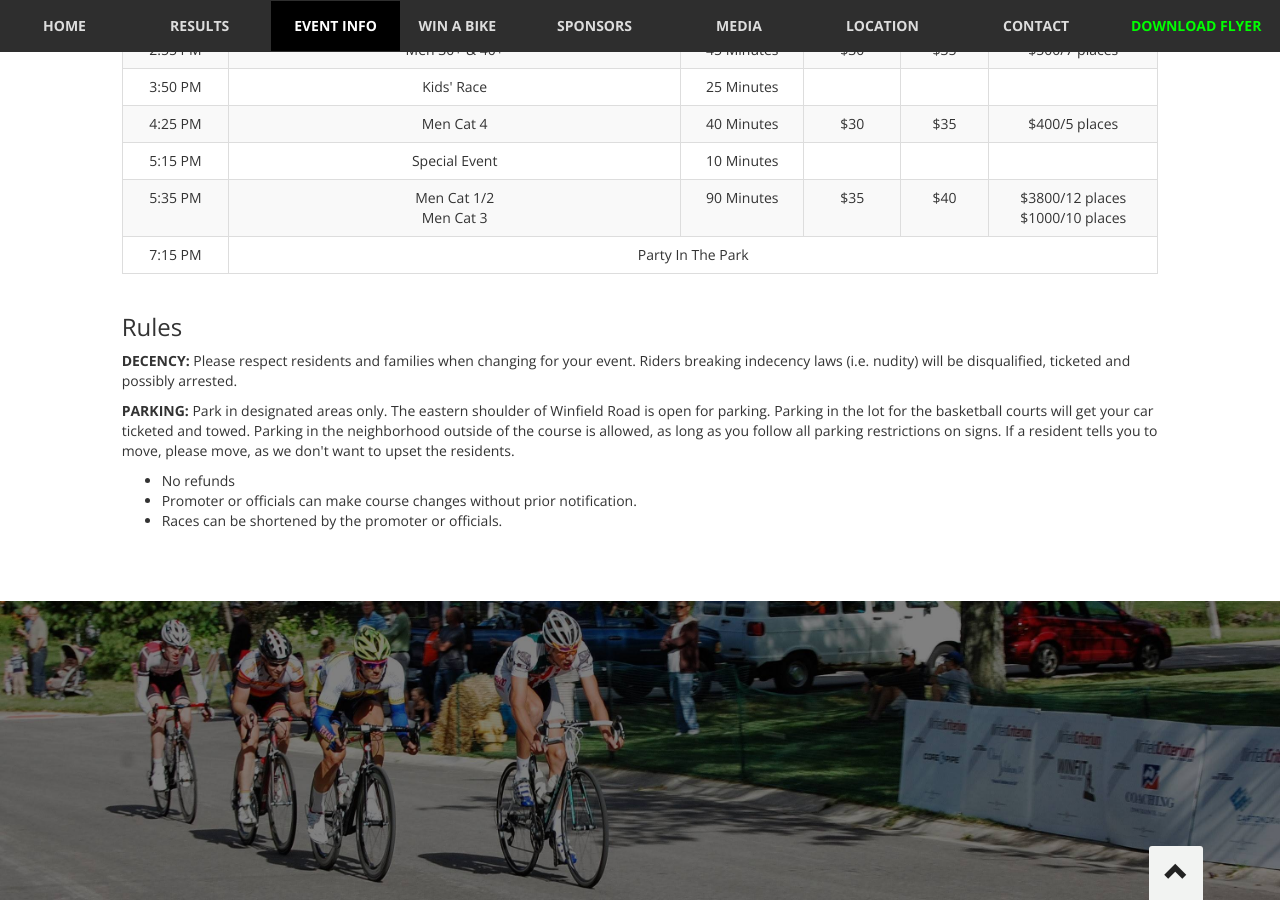
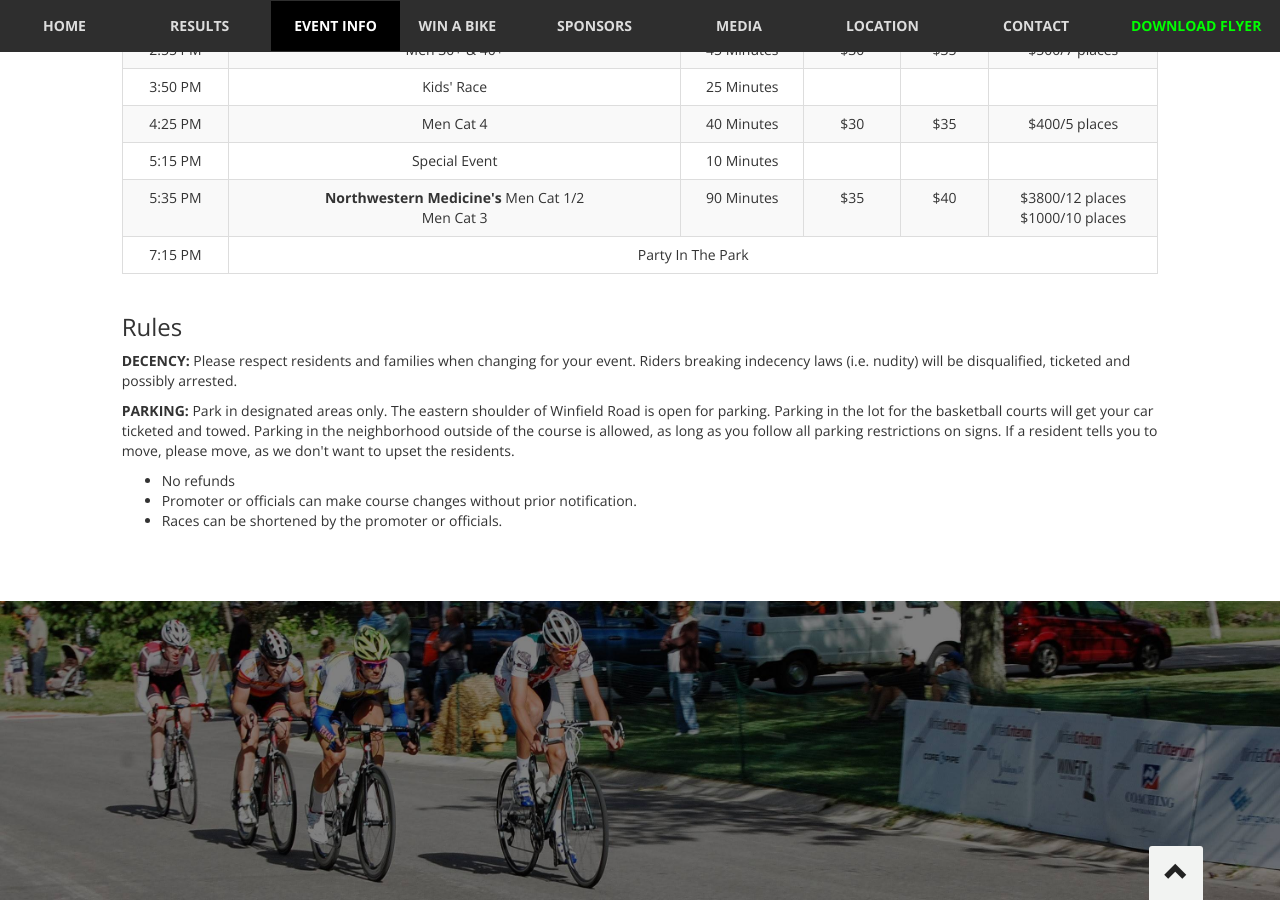
Before and after one commit to winfieldcriterium/winfieldcriterium.github.io, a Jekyll site: the page built from index.html, in a window 1280 px wide and 900 px high, scrolled down 4221 px. Built offline with Jekyll 4.4.1, drawn with Linux system fonts in a browser that asks for light colours; nearby versions of some CDN libraries; Markdown is read by kramdown in place of the engine named in the settings.

Commit message:
add Northwestern Medicine as sponsor to Men 1/2 race

```diff
--- a/index.html
+++ b/index.html
@@ -274,7 +274,7 @@ layout: default
           </tr>
           <tr>
             <td>5:35 PM</td>
-            <td>Men Cat 1/2<br />Men Cat 3</td>
+            <td><strong>Northwestern Medicine&apos;s</strong> Men Cat 1/2<br />Men Cat 3</td>
             <td>90 Minutes</td>
             <td>$35</td>
             <td>$40</td>
```
